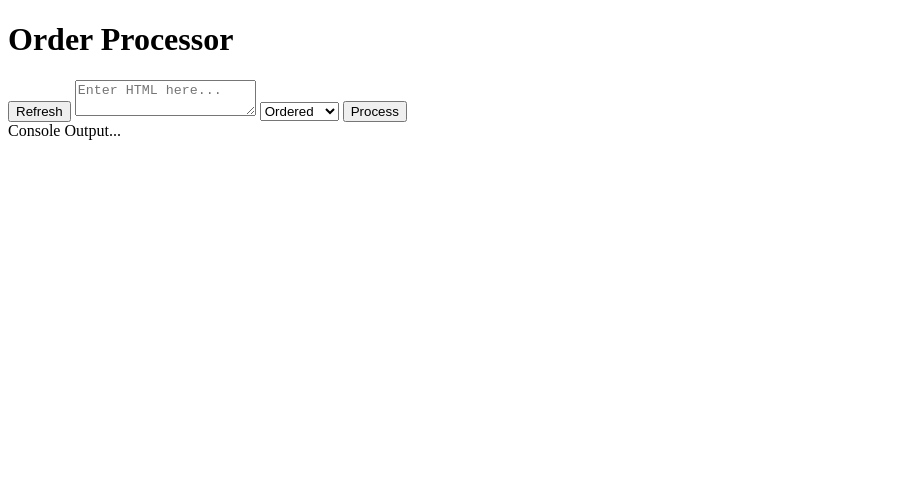
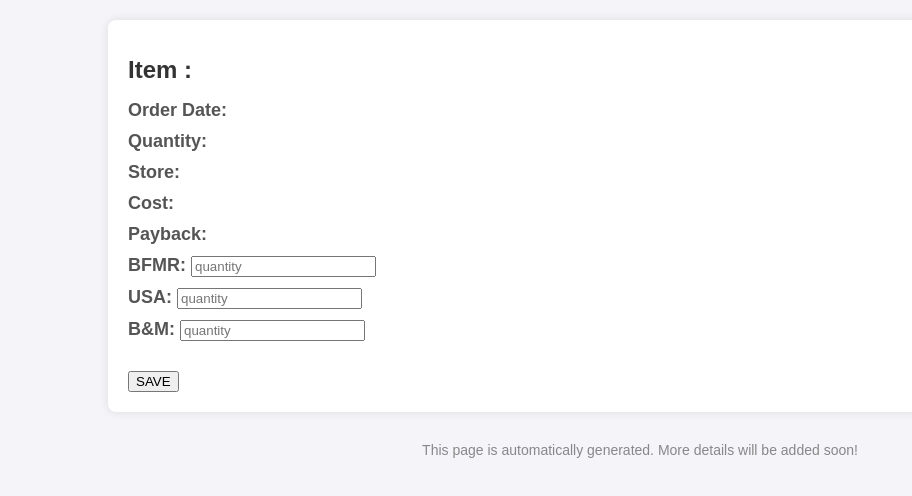
Before and after one commit to kalmen2/item-pages, a plain HTML site: page index.html in a window 1280 px wide. Shown: the whole page, without its empty margins (0-912 px from the left). Drawn offline with Linux system fonts and the light colour scheme; no server answers.

Commit message:
Update index.html

```diff
--- a/index.html
+++ b/index.html
@@ -1,28 +1,59 @@
 <!DOCTYPE html>
-<html lang="en">
-<head>
-    <meta charset="UTF-8">
-    <meta name="viewport" content="width=device-width, initial-scale=1.0">
-    <title>Order Processing</title>
-    <link rel="stylesheet" href="styles.css">
-</head>
-<body>
+ <html>
 
-    <h1>Order Processor</h1>
+ <head>
+     <title>Item Page</title>
+     <link rel="stylesheet" href="style.css">
+ </head>
 
-    <button class="top-right" onclick="refreshPage()">Refresh</button>
+ <body>
+     <div class="container">
+         <!-- Order Details -->
+         <div class="order-details">
+             <h1>Item <span id="itemId"></span>: <span id="itemName"></span></h1>
+             <p>
+                 <span class="label">Order Date:</span>
+                 <span id="orderDate" class="value"></span>
+             </p>
+             <p>
+                 <span class="label">Quantity:</span>
+                 <span id="quantity" class="value"></span>
+             </p>
+             <p>
+                 <span class="label">Store:</span>
+                 <span id="store" class="value"></span>
+             </p>
+             <p>
+                 <span class="label">Cost:</span>
+                 <span id="cost" class="value"></span>
+             </p>
+             <p>
+                 <span class="label">Payback:</span>
+                 <span id="payback" class="value"></span>
+             </p>
 
-    <textarea id="htmlInput" placeholder="Enter HTML here..."></textarea>
+             <p>
+                 <span class="label">BFMR:</span>
+                 <input type="number" id="bfmr" placeholder="quantity" min="1" />
+             </p>
+             <p>
+                 <span class="label">USA:</span>
+                 <input type="number" id="usa" placeholder="quantity" min="1" />
+             </p>
+             <p>
+                 <span class="label">B&M:</span>
+                 <input type="number" id="b&m" placeholder="quantity" min="1" />
+             </p>
+         </div>
 
-    <select id="statusSelect">
-        <option value="ordered">Ordered</option>
-        <option value="shipped">Shipped</option>
-        <option value="delivered">Delivered</option>
-    </select>
+         <button id="saveBtn">SAVE</button>
+     </div>
 
-    <button onclick="processOrder()">Process</button>
+     <div class="footer">
+         <p>This page is automatically generated. More details will be added soon!</p>
+     </div>
 
-    <div id="output">Console Output...</div>
-    <script src="script.js"></script>
-</body>
-</html>
+     <script src="script.js"></script>
+ </body>
+
+ </html>
```
